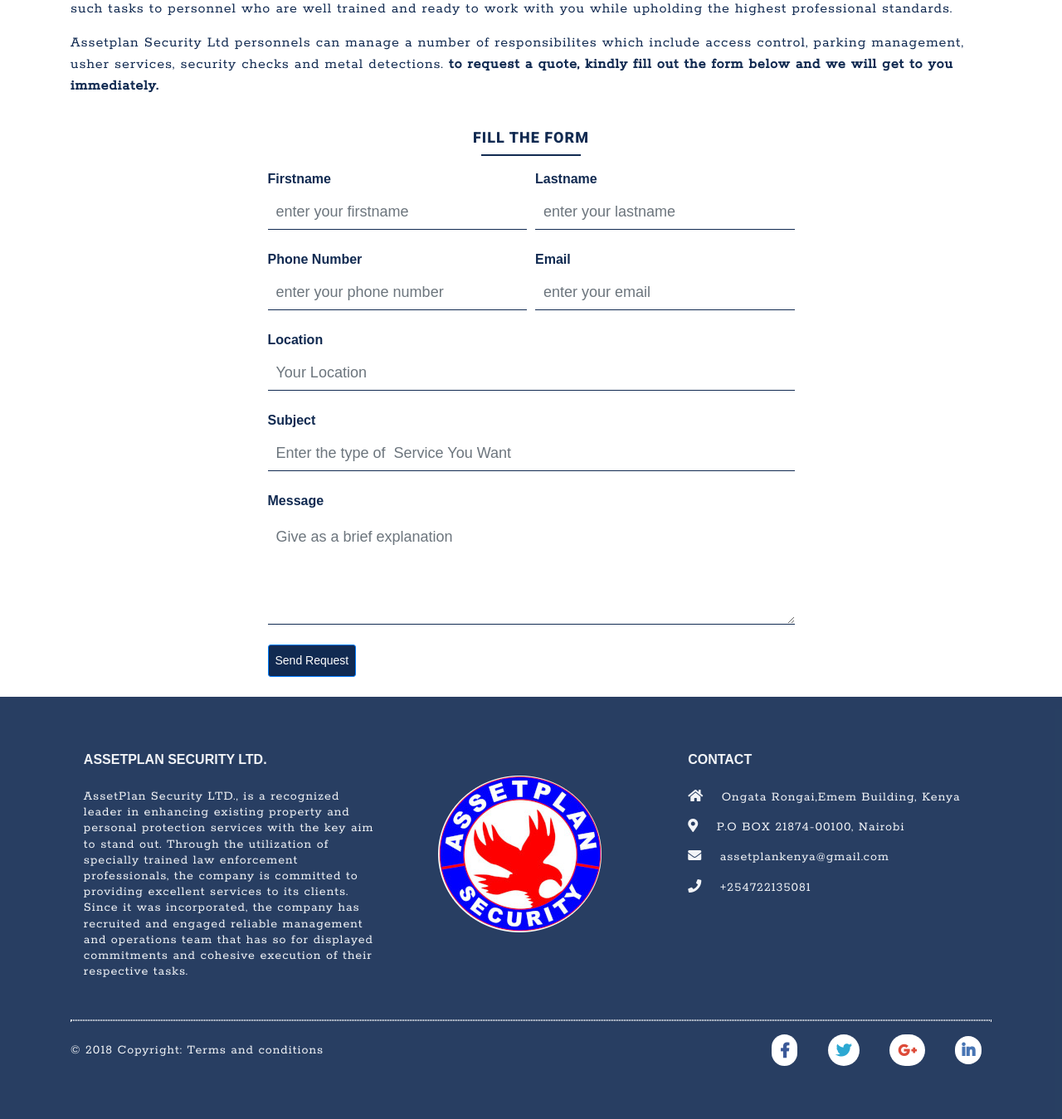
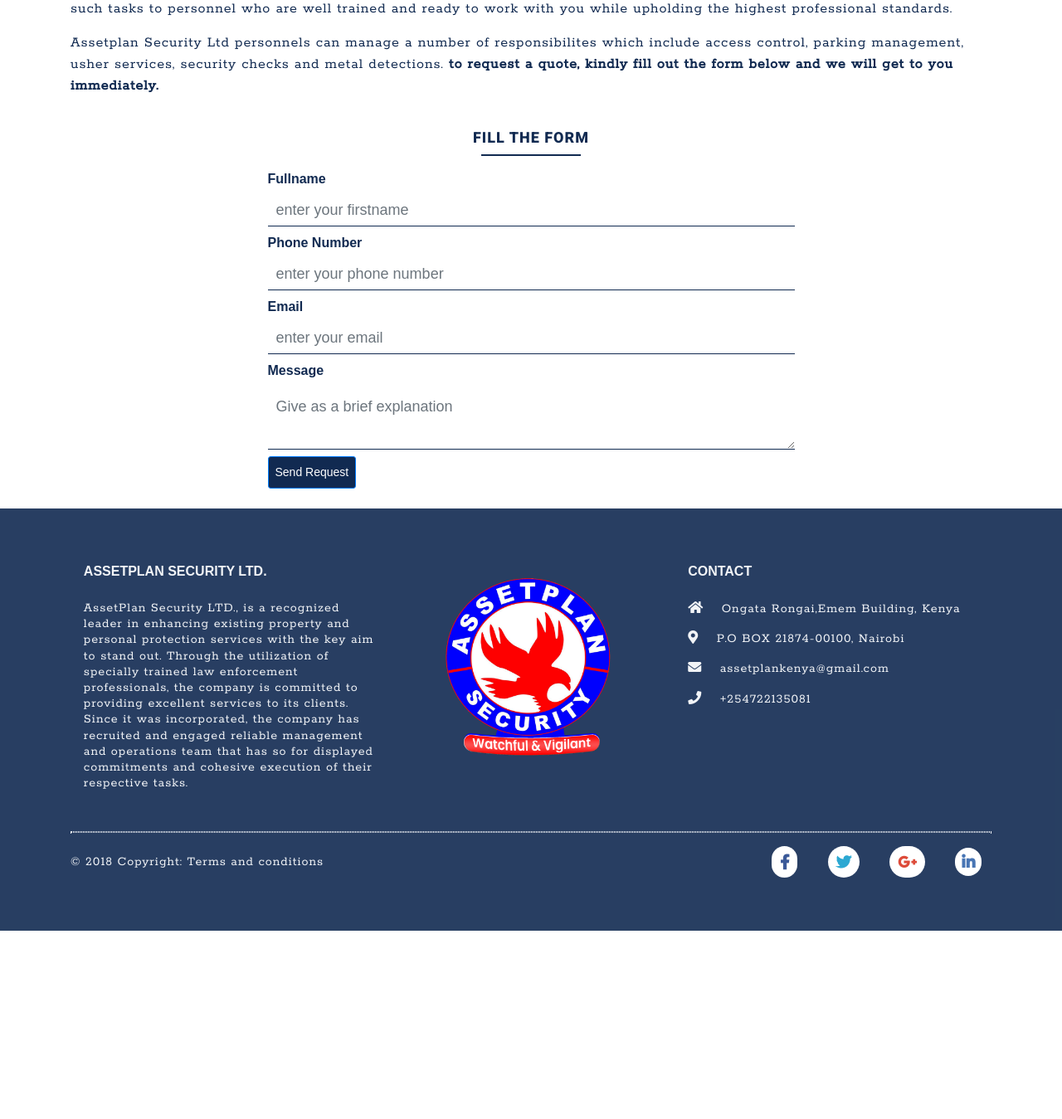
Before and after one commit to chirchir12/assetplan, a Django app: page /services/event-security/ in a window 1280 px wide. Shown: the part 162-1511 px from the top of the page at 83% size. After the commit the page ends 1284 px from the top, so only its background shows below. Run offline with Django 3.2, Linux system fonts and the light colour scheme; some libraries are stand-ins or nearby versions.

Commit message:
adding logo and removing some fields

```diff
--- a/secure/templates/secure/index.html
+++ b/secure/templates/secure/index.html
@@ -22,7 +22,7 @@
 		margin-top: 50px;}
 
 	.fixed-image{
-		background-image: linear-gradient(to bottom, rgb(17, 42, 81, .4), rgb(17, 42, 81, .6)), url({% static 'secure/img/computers.png' %});
+		background-image: linear-gradient(to bottom, rgb(17, 42, 81, .1), rgb(17, 42, 81, .1)), url({% static 'secure/img/computers.png' %});
 		background-size: cover;
 		background-attachment: fixed;
 		min-height: 100%;
--- a/secure/templates/secure/snippets/contact-form.html
+++ b/secure/templates/secure/snippets/contact-form.html
@@ -8,17 +8,17 @@
 			</div>
 			<div class="row">
 				<div class="col brief text-center">
-					<p class=" textp mx-auto" style="color:#112a51;">Do you have any questions? Please do not hesitate to contact us directly. Fill the form below</p>
+					<p class=" textp mx-auto" style="color:#112a51;">Do you have a Question? Call us on : +254722135081 or Email us on assetplansec@gmail.com or fill the form below.</p>
 				</div>
 			</div>
 			<div class="row mb-3">
 
 
 
-				<div class="col-md-6 fixed-image">
+				<div class="col-md-5 fixed-image">
            		 <!--img src="{% static 'secure/img/computers.png' %}" alt="" class="img-fluid"-->
         		</div>
-        		<div class="col-12 col-md-6">
+        		<div class="col-12 col-md-7">
 					<form action="" method="POST">
 						{% csrf_token %}
 
--- a/secure/templates/secure/snippets/slider.html
+++ b/secure/templates/secure/snippets/slider.html
@@ -9,8 +9,8 @@
     <div class="carousel-inner">
       <div class="carousel-item active">
         <img src="{% static 'secure/img/slider6.jpeg' %}" class="d-block w-100" alt="camera">
-        <div class="carousel-caption d-none d-md-block">
-          <img src="{% static 'secure/img/done.png' %}" alt="" class="img-fluid" style="height:230px; width:198px;">
+        <div class="carousel-caption d-none d-md-block mt-3">
+          <img src="{% static 'secure/img/done1.png' %}" alt="" class="img-fluid" style="height:200px;">
 
         </div>
       </div>
--- a/services/admin.py
+++ b/services/admin.py
@@ -2,7 +2,7 @@ from django.contrib import admin
 from .models import Quote
 
 class ServiceAdmin(admin.ModelAdmin):
-	list_display = ('email', 'fname', 'lname', 'phone', 'location', 'subject' )
+	list_display = ('email', 'fname', 'phone', 'message')
 	list_filter = ('phone', )
 	search_fields =['email']
 admin.site.register(Quote, ServiceAdmin)
--- a/services/forms.py
+++ b/services/forms.py
@@ -5,44 +5,27 @@ from .models import Quote
 class QuoteForm(forms.ModelForm):
 	fname    = forms.CharField(max_length=250, help_text='enter your firstname', widget=forms.TextInput(
 		attrs={
-			'class':'form-control mb-4',
+			'class':'form-control form-control-sm mb-2',
 			'placeholder':'enter your firstname'
 
 		}))
-	lname    = forms.CharField(max_length=250, widget=forms.TextInput(
-		attrs={
-			'class':'form-control mb-4',
-			'placeholder':'enter your lastname'
-		}))
 	phone    = forms.CharField(max_length=100, widget=forms.TextInput(
 		attrs={
-			'class':'form-control mb-4',
+			'class':'form-control form-control-sm mb-2',
 			'placeholder':'enter your phone number'
 
 
 		}))
 	email    = forms.EmailField(max_length=250, widget=forms.EmailInput(
 		attrs={
-			'class':'form-control mb-4',
+			'class':'form-control form-control-sm mb-2',
 			'placeholder':'enter your email'
-
-		}))
-	location = forms.CharField(max_length=200, widget=forms.TextInput(
-		attrs={
-			'class':'form-control mb-4',
-			'placeholder':'Your Location'
-
-		}))
-	subject  = forms.CharField(max_length=255, widget=forms.TextInput(
-		attrs={
-			'class':'form-control mb-4',
-			'placeholder':'Enter the type of  Service You Want'
 
 		}))
 	message  = forms.CharField(widget=forms.Textarea(
 		attrs={
-			'class':'form-control mb-4',
-			'rows':4,
+			'class':'form-control form-control-sm mb-2',
+			'rows':2,
 			'placeholder':'Give as a brief explanation'
 
 		}))
@@ -51,4 +34,4 @@ class QuoteForm(forms.ModelForm):
 	class Meta:
 		model = Quote
 
-		fields = ('fname','lname', 'phone', 'email','location','subject', 'message' )
+		fields = ('fname', 'phone', 'email', 'message' )
--- a/services/models.py
+++ b/services/models.py
@@ -2,12 +2,9 @@ from django.db import models
 
 class Quote(models.Model):
 	fname    = models.CharField(max_length=250)
-	lname    = models.CharField(max_length=250)
 	phone    = models.CharField(max_length=100)
 	email    = models.EmailField(max_length=250, null=True, blank=True)
-	location = models.CharField(max_length=200)
-	subject  = models.CharField(max_length=255)
 	message  = models.TextField()
 
 	def __str__(self):
-		return self.subject
+		return self.fname
--- a/services/templates/services/snippets/quote-form.html
+++ b/services/templates/services/snippets/quote-form.html
@@ -1,37 +1,21 @@
 
 <form action="" method="POST" class="mt-3">
 	{% csrf_token %}
-	<div class="form-row label-color">
-		<div class="col label-color">
-			<label for="firstName" style="color:#112a51;">Firstname</label><br>
+		<div class=" label-color">
+			<label for="firstName" style="color:#112a51;">Fullname</label><br>
 			{{form.fname}}
 			{% if form.help_text %}
 			<small class="form-text text-muted">{{form.help_text}}</small>
 			{% endif %}
 		</div>
-		<div class="col label-color">
-			<label for="lastname" style="color:#112a51;">Lastname</label><br>
-			{{form.lname}}
-		</div>
-	</div>
-	<div class="form-row">
-		<div class="col label-color">
+		<div class="label-color">
 			<label for="phone" style="color:#112a51;">Phone Number</label><br>
 			{{form.phone}}
 		</div>
-		<div class="col label-color">
+		<div class="label-color">
 			<label for="email" style="color:#112a51;">Email</label><br>
 			{{form.email}}
 		</div>
-	</div>
-	<div class="label-color">
-		<label for="location" style="color:#112a51;">Location</label><br>
-		{{form.location}}
-	</div>
-	<div class="label-color">
-		<label for="subject" style="color:#112a51;">Subject</label><br>
-		{{form.subject}}
-	</div>
 	<div class="label-color">
 		<label for="message" style="color:#112a51;">Message</label><br>
 		{{form.message}}
--- a/templates/base/footer.html
+++ b/templates/base/footer.html
@@ -19,7 +19,7 @@
 
         <!-- Grid column -->
         <div class="col-md-3 col-lg-3 col-xl-3 mx-auto mt-3">
-         <img src="{% static 'secure/img/done.png' %}" alt="" class="img-fluid rounded p-3">
+         <img src="{% static 'secure/img/done1.png' %}" alt="" class="img-fluid rounded p-3">
 
         </div>
         <!-- Grid column -->
```
Also changed, not shown: templates/admin/base_site.html (added, +9 -0 lines), secure/static/secure/img/done1.png (added), secure/static/secure/img/logo1.jpeg (added), secure/static/secure/img/logo2.jpeg (added).
